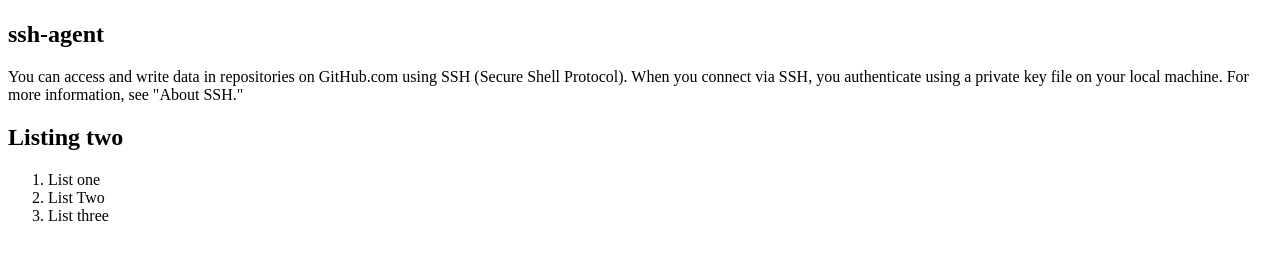
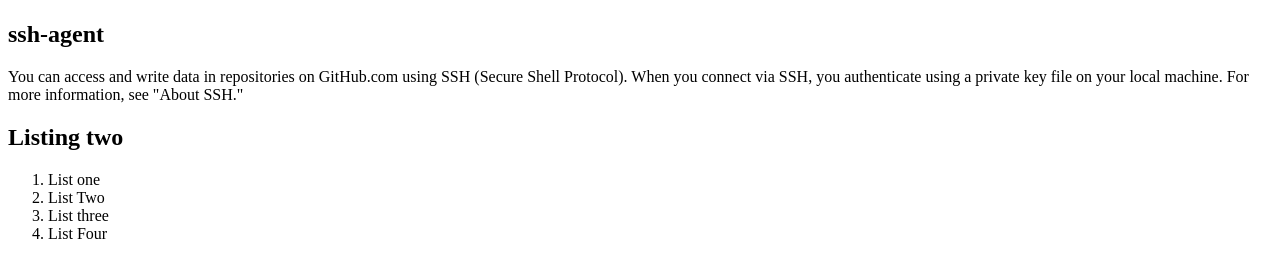
Before and after one commit to gitlearnerpro/website, a plain HTML site: page index.html in a window 1280 px wide. Shown: the part 59-336 px from the top of the page. Drawn offline with Linux system fonts and the light colour scheme.

Commit message:
Added 1 list item

```diff
--- a/index.html
+++ b/index.html
@@ -19,6 +19,7 @@
 		<li> List one </li>
 		<li> List Two </li>
 		<li> List three</li>
+		<li> List Four </li>
 	 </ol>
 
 </body>
```
